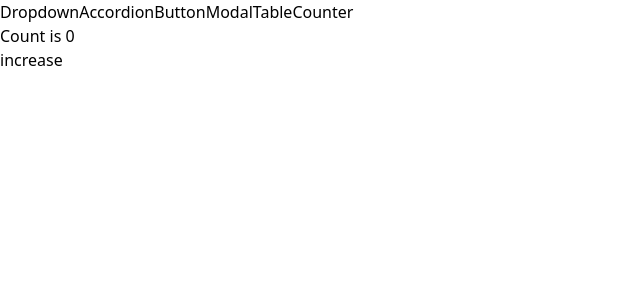
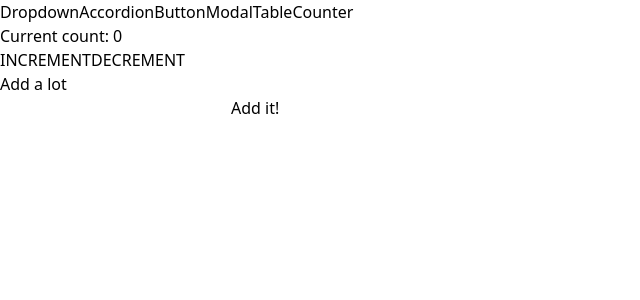
Before and after one commit to mdimran1409036/comps-react, a React (Vite) app: page /count in a window 1280 px wide. Shown: the top 300 px of the page, without its empty margins (0-640 px from the left). Built offline with nearby package versions, Linux system fonts and the light colour scheme.

Commit message:
useReducer hook added, counter reducer addded with immer library

```diff
--- a/package.json
+++ b/package.json
@@ -11,6 +11,7 @@
   },
   "dependencies": {
     "classnames": "^2.3.2",
+    "immer": "^10.0.2",
     "react": "^18.2.0",
     "react-dom": "^18.2.0",
     "react-icons": "^4.8.0"
--- a/src/pages/CounterPage.jsx
+++ b/src/pages/CounterPage.jsx
@@ -1,13 +1,45 @@
-import { useState } from "react";
+import { useReducer } from "react";
+import Button from "../components/Button";
+import { counterRreducer, types } from "../utility/counterRreducer";
+import Pannel from "../components/Pannel";
+import { produce } from "immer";
+const initialCount = 0;
+const CounterPage = () => {
+  const [state, dispatch] = useReducer(produce(counterRreducer), {
+    count: initialCount,
+    amount: 0,
+  });
+  const handleSubmit = (e) => {
+    e.preventDefault();
+    dispatch({ type: types.SET_COUNT_AND_RESET_AMOUNT });
+  };
+  const handleIncrement = () => dispatch({ type: types.INCREMENT });
+  const handleDecrement = () => dispatch({ type: types.DECREMENT });
+  const handleChange = (e) =>
+    dispatch({
+      type: types.CHANGE_AMOUNT,
+      payload: { amount: parseInt(e.target.value) || 0 },
+    });
 
-const CounterPage = () => {
-  const [count, setCount] = useState(0);
-  console.log(count);
   return (
-    <div>
-      <h2> Count is {count}</h2>
-      <button onClick={() => setCount(count + 1)}>increase</button>
-    </div>
+    <Pannel>
+      <h2>Current count: {state.count} </h2>
+      <div className="flex space-x-2">
+        <Button onClick={handleIncrement}>INCREMENT</Button>
+        <Button onClick={handleDecrement}>DECREMENT</Button>
+      </div>
+
+      <p>Add a lot</p>
+      <form action="" onSubmit={(e) => handleSubmit(e)}>
+        <input
+          type="number"
+          className="border mb-2 p-2"
+          value={state.amount || ""}
+          onChange={handleChange}
+        />
+        <Button type="submit">Add it!</Button>
+      </form>
+    </Pannel>
   );
 };
 
--- /dev/null
+++ b/src/utility/counterRreducer.js
@@ -0,0 +1,31 @@
+const types = {
+  INCREMENT: "increment",
+  DECREMENT: "decrement",
+  SET_COUNT_AND_RESET_AMOUNT: "set-count-and-reset-amount",
+  CHANGE_AMOUNT: "change-amount",
+};
+
+//using immer so direct state mutation is no problem
+const counterRreducer = (state, { type, payload }) => {
+  switch (type) {
+    case types.INCREMENT:
+      state.count = state.count + 1;
+      return;
+    case types.DECREMENT:
+      state.count = state.count + 1;
+      return;
+    case types.SET_COUNT_AND_RESET_AMOUNT: {
+      state.count = state.count + state.amount;
+      state.amount = 0;
+      return;
+    }
+    case types.CHANGE_AMOUNT: {
+      state.amount = payload.amount;
+      return;
+    }
+    default:
+      return;
+  }
+};
+
+export { types, counterRreducer };
```
Also changed, not shown: 2 other files (tests, documents, lock files or other folders).
